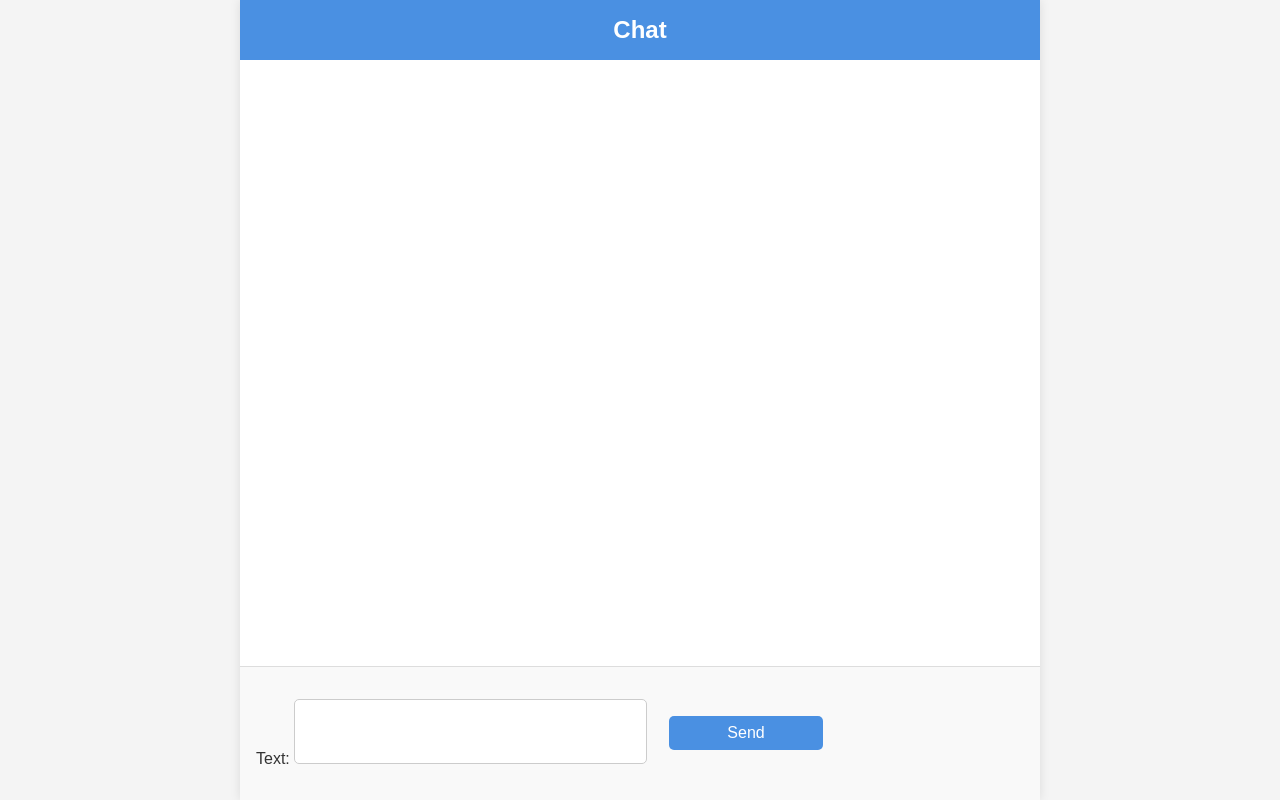
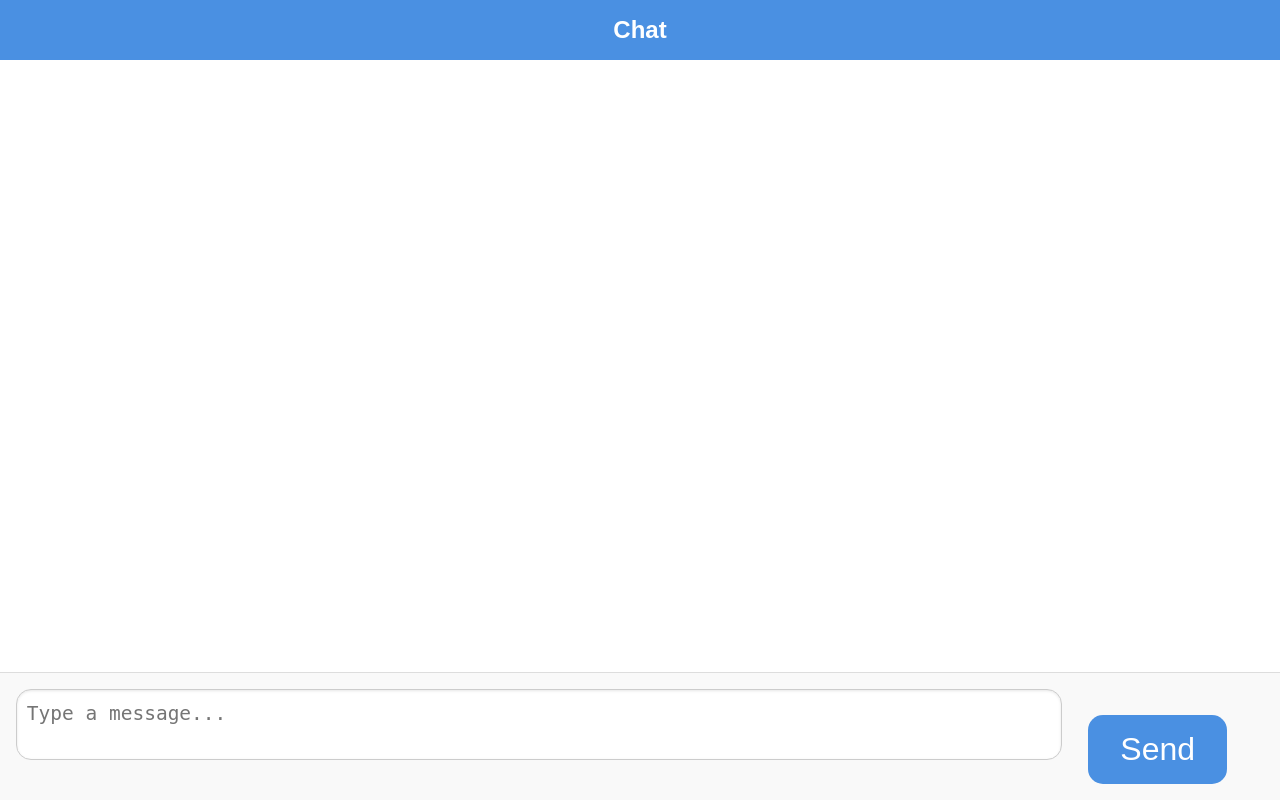
Before and after one commit to zrouliaa/OrientAI, a Django app: page /chat/ in a window 1280 px wide. Run offline with Django 5.2, Linux system fonts and the light colour scheme; the visitor is signed in with stand-in values (Sample User, id 1).

Commit message:
Feature: Finished chat feature

```diff
--- a/backend/chat/views.py
+++ b/backend/chat/views.py
@@ -1,5 +1,7 @@
+from django.contrib.auth.decorators import login_required
+import markdown
+import bleach
 from django.shortcuts import render, redirect
-from django.contrib.auth.decorators import login_required
 from .models import Conversation, Message
 from .forms import MessageForm
 import openai
@@ -43,26 +45,25 @@ def chat_view(request):
     else:
         messages = []
 
+    # Convert Markdown to HTML and sanitize
+    for msg in messages:
+        html = markdown.markdown(msg.text)
+        msg.text = bleach.clean(html, tags=['p', 'strong', 'em', 'ul', 'ol', 'li', 'br'], strip=True)
+
     return render(request, 'chat/chat.html', {'form': form, 'messages': messages})
 
-
 def send_message_to_openai(messages, user_message):
-    # Construct the messages list with conversation history
     message_list = []
     for msg in messages:
         role = "user" if not msg.is_ai else "assistant"
         message_list.append({"role": role, "content": msg.text})
 
-    # Add the latest user message to the context
     message_list.append({"role": "user", "content": user_message})
 
-    # Call the OpenAI API
     response = openai.chat.completions.create(
         model="gpt-4o-mini",
         messages=message_list,
-        max_tokens=300
     )
 
-    # Extract and return the AI's response
     ai_message_text = response.choices[0].message.content
     return ai_message_text
--- a/frontend/static/css/chat.css
+++ b/frontend/static/css/chat.css
@@ -11,7 +11,6 @@ body {
     display: flex;
     flex-direction: column;
     height: 100vh;
-    max-width: 800px;
     margin: 0 auto;
     background-color: #fff;
     box-shadow: 0 0 10px rgba(0, 0, 0, 0.1);
@@ -33,109 +32,119 @@ h1 {
     display: flex;
     flex-direction: column;
     height: 100%;
+    width: 100%;
 }
 
 #messages {
     padding: 1em;
-    overflow-y: auto; /* Enable vertical scrolling */
+    overflow-y: auto;
+    /* Enable vertical scrolling */
     flex: 1;
-    max-height: 75vh; /* Adjust based on header and form height */
+    max-height: 75vh;
+    font-size: 1.5em;
+    /* Adjust based on header and form height */
 }
 
 .message {
     display: flex;
-    align-items: flex-start;
+    flex-direction: column;
     margin-bottom: 1em;
+    border-radius: 10px;
+    padding: 0.5em;
+    max-width: 80%;
 }
 
 .message img {
     max-width: 150px;
     max-height: 150px;
-    margin-right: 1em;
+    margin-bottom: 1em;
 }
 
 .user-message {
     align-self: flex-end;
     background-color: #e1ffc7;
-    border-radius: 10px;
-    padding: 0.5em;
-    margin-left: auto;
-    max-width: 80%;
+    float: right;
+    /* Align text to the right */
 }
 
 .ai-message {
+    align-self: flex-start;
     background-color: #f1f1f1;
-    border-radius: 10px;
-    padding: 0.5em;
-    margin-right: auto;
-    max-width: 80%;
+    clear: right;
+    /* Align text to the left */
 }
 
+/* List Styling */
+ul,
+ol {
+    margin: 0;
+    padding: 0 0 0 20px;
+    /* Indent the list items */
+    list-style-position: outside;
+    /* Display list markers outside */
+}
+
+li {
+    margin-bottom: 0.5em;
+    /* Space between list items */
+}
+
+/* Form and Textarea Styling */
 form {
     display: flex;
     align-items: center;
     padding: 1em;
     border-top: 1px solid #ddd;
     background-color: #f9f9f9;
-    gap: 0.5em; /* Add spacing between elements */
 }
 
-textarea {
-    flex: 1;
+form .form-group label {
+    display: none;
+}
+
+#chat-textarea {
+    font-size: 1em;
     padding: 0.5em;
-    margin-right: 0.5em;
-    border: 1px solid #ccc;
-    border-radius: 5px;
-    resize: none; /* Prevent resizing */
-    height: 50px; /* Set a fixed height */
+    border: 1px solid hsl(0, 0%, 80%);
+    border-radius: 15px;
+    resize: none;
+    /* Prevent resizing */
+    height: 50px;
+    /* Set a fixed height */
+    overflow: hidden;
+    /* Hide overflow */
+    line-height: 1.5;
+    font-size: 1.5em;
+    width: 80vw;
+    box-shadow: inset 0 1px 3px rgba(0, 0, 0, 0.1);
+    transition: border-color 0.3s;
+}
+
+#chat-textarea:focus {
+    outline: none;
+    border-color: #4a90e2;
+    box-shadow: inset 0 1px 3px rgba(0, 0, 0, 0.2);
 }
 
 button {
-    width: 20%;
     background-color: #4a90e2;
     color: #fff;
     border: none;
-    padding: 0.5em;
-    border-radius: 5px;
+    padding: 0.5em 1em;
+    border-radius: 15px;
     cursor: pointer;
-    font-size: 1em;
-    margin-left: 0.5em;
+    font-size: 2em;
+    margin-left: 0.7em;
+    flex-shrink: 0;
+    transition: background-color 0.3s, transform 0.2s;
 }
 
 button:hover {
     background-color: #357abd;
+    transform: translateY(-2px);
 }
 
-/* File Input Styles */
-.file-upload-wrapper {
-    display: flex;
-    align-items: center;
-    position: relative;
+button:active {
+    background-color: #2b6b99;
+    transform: translateY(0);
 }
-
-.file-upload-button {
-    display: inline-flex;
-    align-items: center;
-    background-color: #4a90e2;
-    color: #fff;
-    border: none;
-    padding: 0.5em 1em;
-    border-radius: 5px;
-    cursor: pointer;
-    font-size: 1em;
-    margin-right: 0.5em;
-}
-
-.file-upload-button:hover {
-    background-color: #357abd;
-}
-
-.file-upload-input {
-    position: absolute;
-    left: 0;
-    top: 0;
-    opacity: 0;
-    cursor: pointer;
-    width: 100%;
-    height: 100%;
-}
--- a/frontend/templates/chat/chat.html
+++ b/frontend/templates/chat/chat.html
@@ -1,11 +1,13 @@
 <!DOCTYPE html>
 <html lang="en">
+
 <head>
     <meta charset="UTF-8">
     <title>Chat</title>
     {% load static %}
     <link rel="stylesheet" href="{% static 'css/chat.css' %}">
 </head>
+
 <body>
     <div id="chat-wrapper">
         <header>
@@ -18,17 +20,20 @@
                     {% if message.image %}
                     <img src="{{ message.image.url }}" alt="Image">
                     {% endif %}
-                        <p>{{ message.text }}</p>
+                    <p>{{ message.text|safe }}</p>
                 </div>
                 {% endfor %}
             </div>
             <form method="post" enctype="multipart/form-data">
                 {% csrf_token %}
-                {{ form.as_p }}
+                <div class="form-group">
+                    <textarea name="text" id="chat-textarea" placeholder="Type a message..."></textarea>
                     <button type="submit">Send</button>
+                </div>
             </form>
         </main>
     </div>
     <script src="{% static 'js/chat.js' %}"></script>
 </body>
+
 </html>
```
Lines whose indentation alone changed are shown as unchanged.
